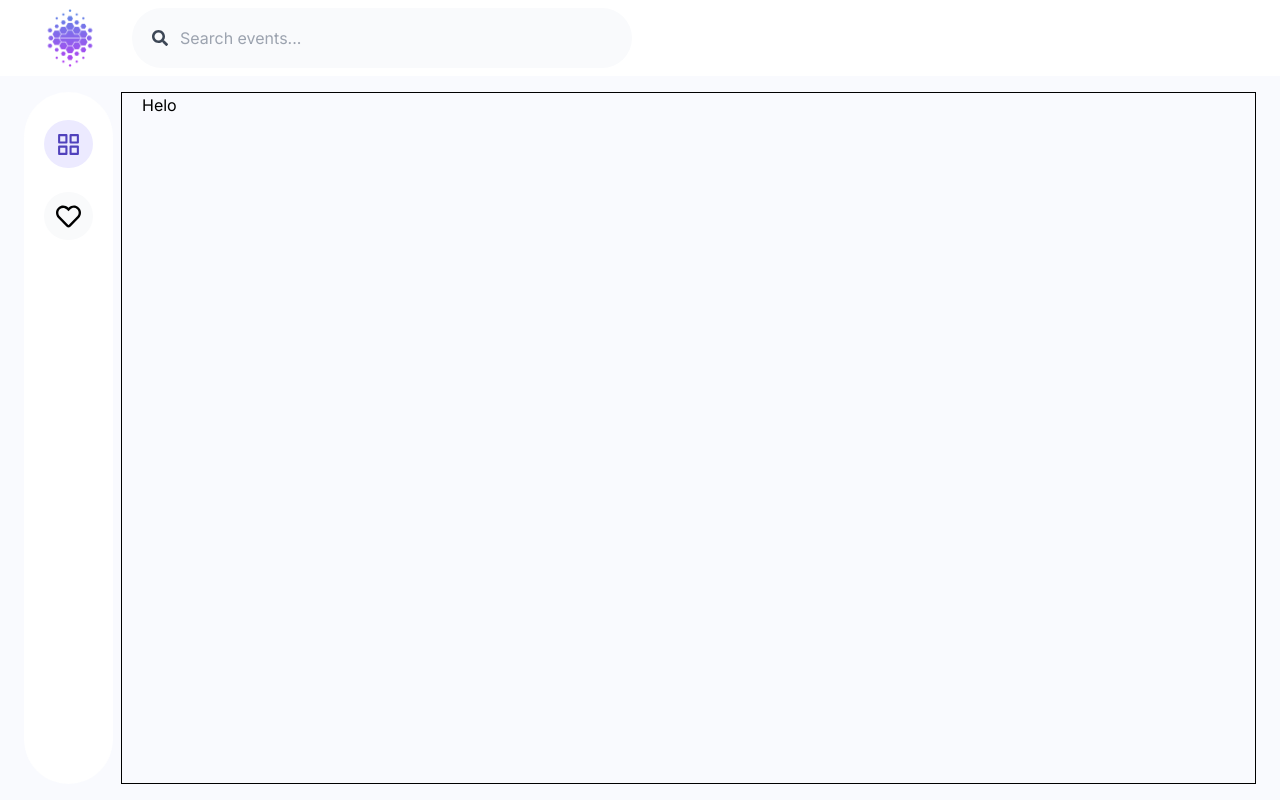
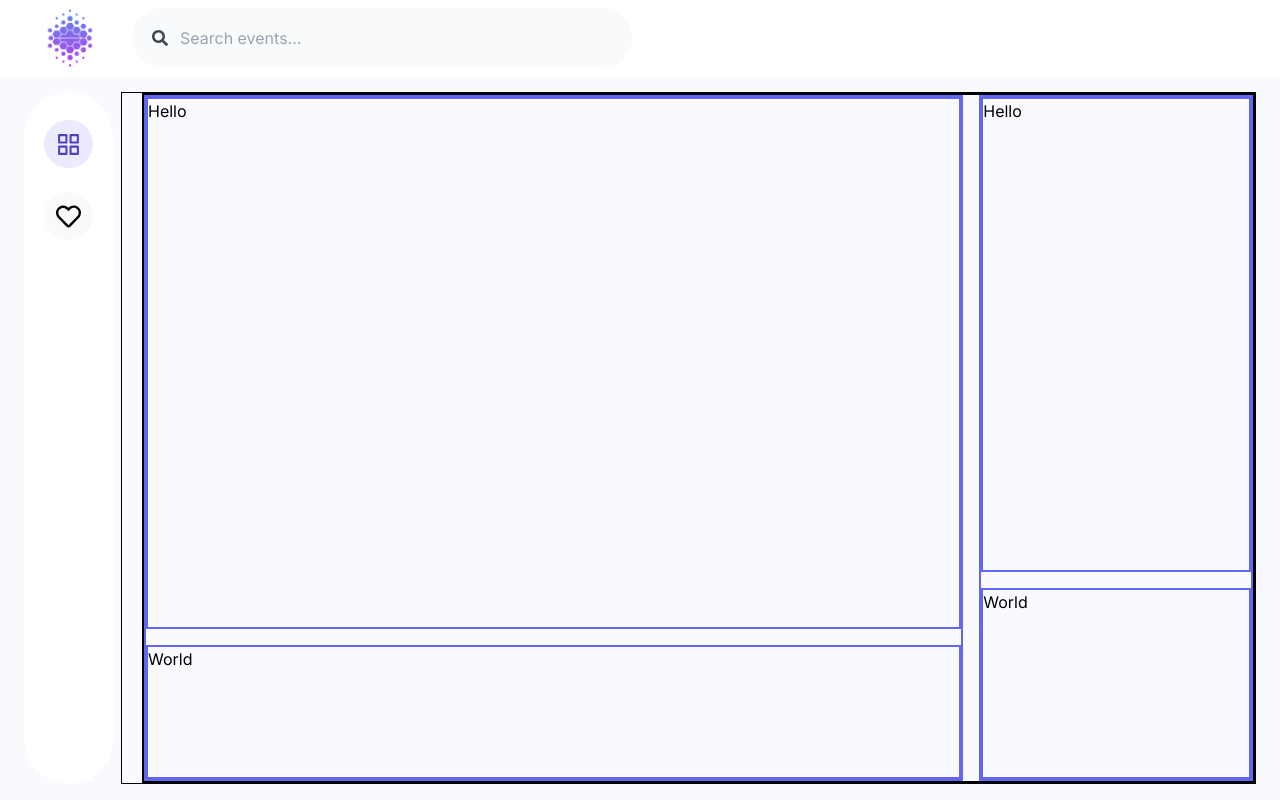
Before and after one commit to MalikMuneeb20/event-dashboard-design-challenge, a Next.js app: page / in a window 1280 px wide. Built offline with nearby package versions, Linux system fonts and the light colour scheme.

Commit message:
Dashboard Structure

```diff
--- a/app/layout.tsx
+++ b/app/layout.tsx
@@ -2,9 +2,9 @@ import type { Metadata } from 'next';
 
 import { inter } from '@/app/ui/fonts';
 import './globals.css';
-import TopNav from '@/app/ui/home/topnav';
+import TopNav from '@/app/ui/navbar/topnav';
 import { useState } from 'react';
-import SideNav from './ui/home/sidenav';
+import SideNav from './ui/navbar/sidenav';
 
 export const metadata: Metadata = {
   title: 'Create Next App',
--- a/app/page.tsx
+++ b/app/page.tsx
@@ -1,5 +1,25 @@
+'use client';
 import Image from 'next/image';
 
-export default function Home() {
-  return <main>Helo</main>;
+export default function Dashboard() {
+  return (
+    <main className="flex flex-col-reverse lg:flex-row h-full justify-between border-2 border-solid border-black">
+      <div className="flex flex-col border-2  border-solid border-indigo-500 h-full w-full">
+        <div className="border-2  border-solid border-indigo-500 h-full">
+          Hello
+        </div>
+        <div className="border-2 mt-4 border-solid border-indigo-500 h-1/4">
+          World
+        </div>
+      </div>
+      <div className="flex flex-col border-2 ml:0 lg:ml-4 border-solid border-indigo-500 h-full w-full lg:w-2/6">
+        <div className="border-2  border-solid border-indigo-500 h-full">
+          Hello
+        </div>
+        <div className="hidden lg:block border-2 mt-4 border-solid border-indigo-500 h-2/5">
+          World
+        </div>
+      </div>
+    </main>
+  );
 }
--- /dev/null
+++ b/app/ui/dashboard/events-list.tsx
@@ -0,0 +1,7 @@
+import React from 'react';
+
+const EventsList = () => {
+  return <div>EventsList</div>;
+};
+
+export default EventsList;
--- a/app/ui/home/hamburger-menu.tsx
+++ b/app/ui/navbar/hamburger-menu.tsx
@@ -1,7 +1,7 @@
 'use client';
 
 import React from 'react';
-import classes from '@/app/ui/home/topnav.module.css';
+import classes from '@/app/ui/navbar/topnav.module.css';
 import Image from 'next/image';
 import { FaTimes } from 'react-icons/fa';
 import Link from 'next/link';
--- a/app/ui/home/topnav.tsx
+++ b/app/ui/navbar/topnav.tsx
@@ -1,7 +1,7 @@
 'use client';
 import Image from 'next/image';
 import React, { useState } from 'react';
-import classes from '@/app/ui/home/topnav.module.css';
+import classes from '@/app/ui/navbar/topnav.module.css';
 import { FaSearch } from 'react-icons/fa';
 import HamburgerMenu from './hamburger-menu';
 
```
Also changed, not shown: app/ui/dashboard/events-counter.tsx (added), app/ui/navbar/custom-link.tsx (renamed from app/ui/home/custom-link.tsx), app/ui/navbar/sidenav.module.css (renamed from app/ui/home/sidenav.module.css), app/ui/navbar/sidenav.tsx (renamed from app/ui/home/sidenav.tsx), app/ui/navbar/topnav.module.css (renamed from app/ui/home/topnav.module.css).
